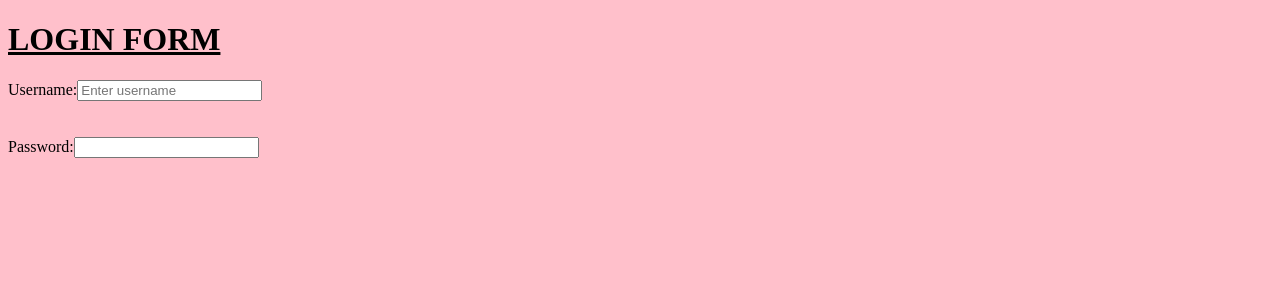
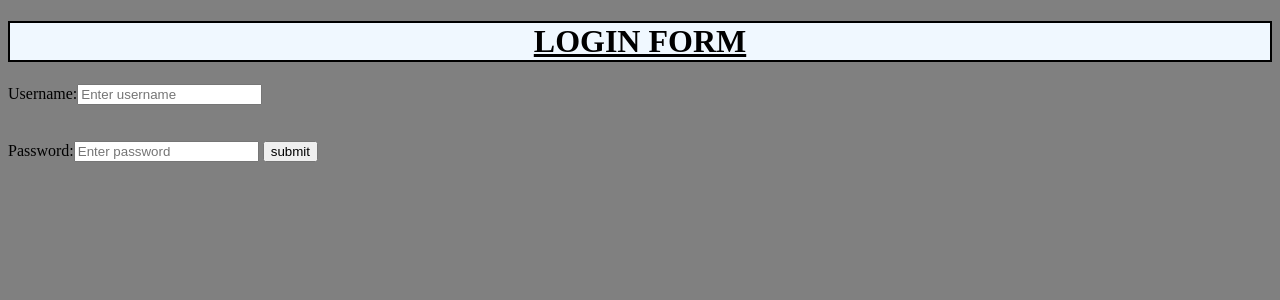
Before and after one commit to shahzadgithubb/my-project, a Django app: template myapp/templates/index.html in a window 1280 px wide. Shown: the top 300 px of the page. Run offline with Django 4.2, Linux system fonts and the light colour scheme; the template is opened without the code that fills it, so the values that code supplies are empty.

Commit message:
sixth commit

```diff
--- /dev/null
+++ b/myapp/static/css/style.css
@@ -0,0 +1,5 @@
+h1{
+    color: blue;
+    text-align: center;
+    border: 2px solid black;
+}
--- a/myapp/templates/index.html
+++ b/myapp/templates/index.html
@@ -1,3 +1,4 @@
+{% load static %}
 <!DOCTYPE html>
 <html lang="en">
 <head>
@@ -5,13 +6,18 @@
     <meta http-equiv="X-UA-Compatible" content="IE=edge">
     <meta name="viewport" content="width=device-width, initial-scale=1.0">
     <title>Document</title>
+    <link rel="stylesheet" href="{% static 'css/style.css' %}">
+
+
+
 </head>
-<body BGCOLOR="pink">
-    <u><h1>LOGIN FORM</h1></u>
+<body BGCOLOR="grey">
+    <u><h1 style="color:black;text-align: center; background-color: aliceblue;"> LOGIN FORM</h1></u>
     <form>
         Username:<input type="text" placeholder="Enter username">
         <BR><BR><BR>
-        Password:<input type="password">
+        Password:<input type="password" placeholder="Enter password">
+        <input type="button" value="submit">
     </form>
 </body>
 </html>
--- a/myapp/views.py
+++ b/myapp/views.py
@@ -4,4 +4,4 @@ from django.http import HttpResponse
 # def index(request):
     # return HttpResponse('''Congratulations,You have created a web application using django''')
 def home(request):
-    return render(request,'HOME.HTML')
+    return render(request,'index.html')
--- a/myproject/settings.py
+++ b/myproject/settings.py
@@ -117,6 +117,9 @@ USE_TZ = True
 # https://docs.djangoproject.com/en/4.0/howto/static-files/
 
 STATIC_URL = 'static/'
+STATICFILES_DIRS = [
+    BASE_DIR/'myapp/static'
+]
 
 # Default primary key field type
 # https://docs.djangoproject.com/en/4.0/ref/settings/#default-auto-field
```
